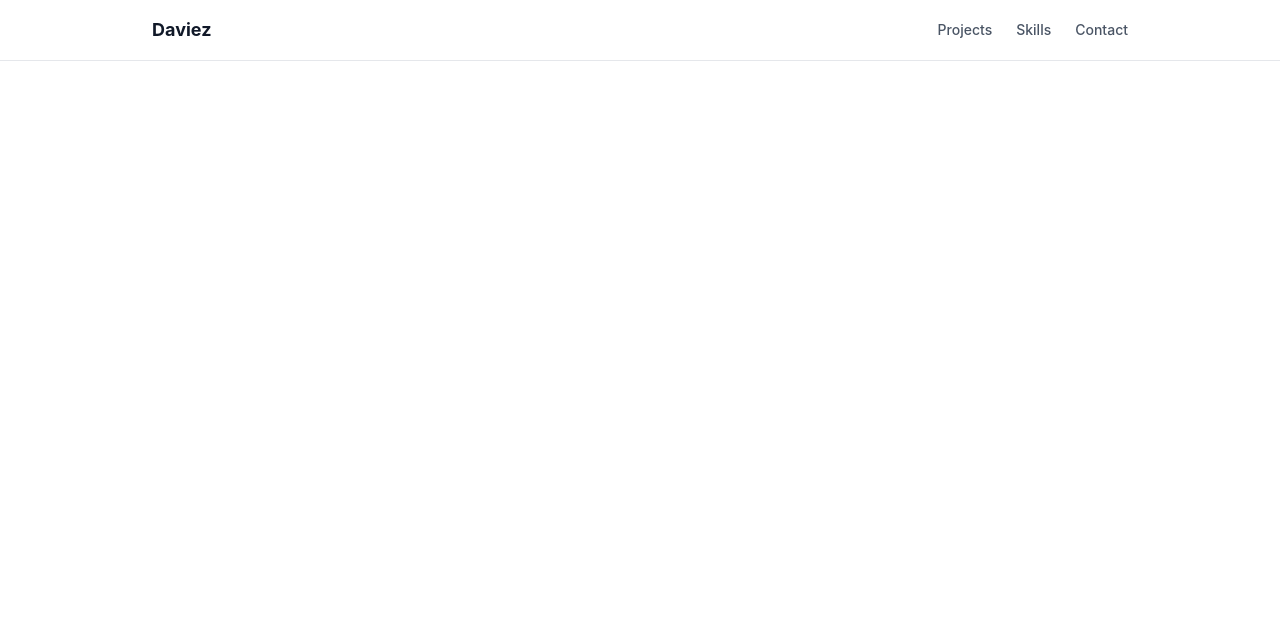
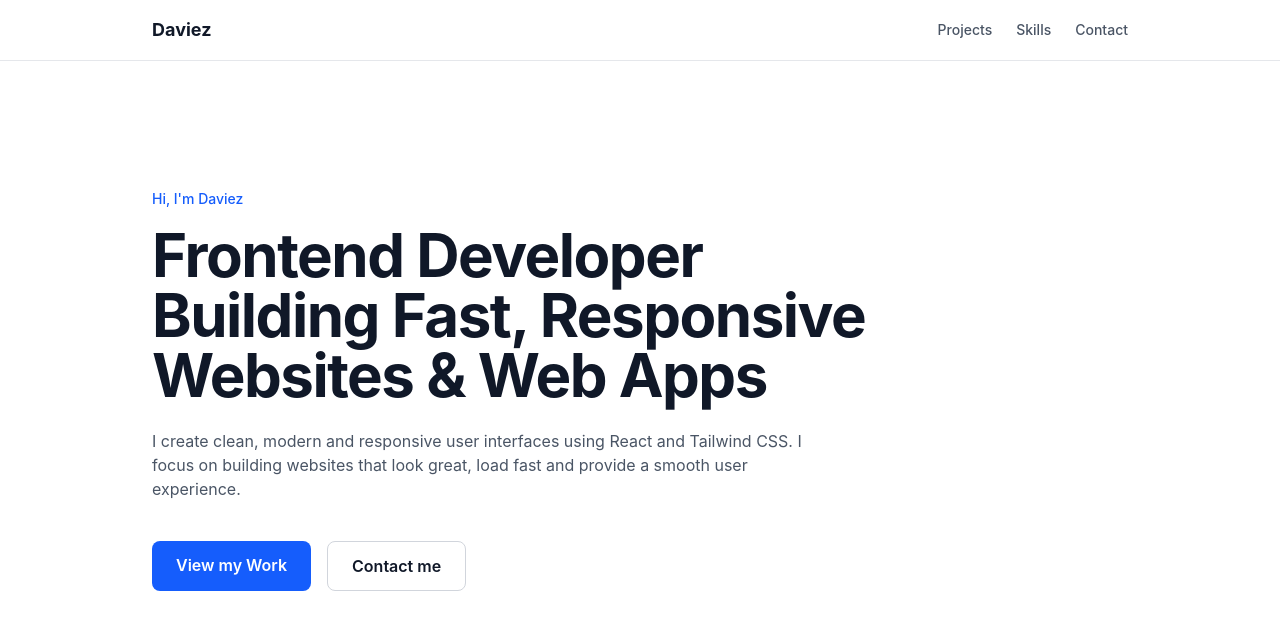
Before and after one commit to Daviez71/vite-project, a React (Vite) app: page / in a window 1280 px wide. Shown: the top 630 px of the page. Built offline with nearby package versions, Linux system fonts and the light colour scheme.

Commit message:
Add Hero section

```diff
--- a/index.html
+++ b/index.html
@@ -4,7 +4,7 @@
     <meta charset="UTF-8" />
     <link rel="icon" type="image/svg+xml" href="/favicon.svg" />
     <meta name="viewport" content="width=device-width, initial-scale=1.0" />
-    <title><title>Daviez | Frontend Developer</title></title>
+    <title>Daviez | Portfolio</title>
   </head>
   <body>
     <div id="root"></div>
--- a/src/App.jsx
+++ b/src/App.jsx
@@ -1,9 +1,11 @@
 import Navbar from "./components/Navbar"
+import Hero from "./components/Hero"
 
 function App(){
   return (
     <div>
       <Navbar />
+      <Hero />
     </div>
   )
 }
--- /dev/null
+++ b/src/components/Hero.jsx
@@ -0,0 +1,32 @@
+function Hero() {
+  return (
+    <section id="home" className="mx-auto max-w-5xl px-6 py-24 sm:py-32">
+      <p className="text-sm font-medium text-blue-600">Hi, I'm Daviez</p>
+      <h1 className="mt-4 max-w-3xl text-4xl font-bold tracking-tight text-gray-900 sm:text-6xl">
+        Frontend Developer Building Fast, Responsive Websites & Web Apps
+      </h1>
+      <p className="mt-6 max-w-2xl text-;g text-gray-600">
+        I create clean, modern and responsive user interfaces using React and
+        Tailwind CSS. I focus on building websites that look great, load fast
+        and provide a smooth user experience.
+      </p>
+      <div className="mt-10 flex flex-wrap gap-4">
+        <a
+          href="#projects"
+          className="rounded-lg bg-blue-600 px-6 py-3 font-semibold text-white hover:bg-blue-700"
+        >
+            View my Work
+        </a>
+
+        <a
+          href="#contact"
+          className="rounded-lg border border-gray-300 px-6 py-3 font-semibold text-gray-900 hover:bg-gray-50"
+        >
+            Contact me
+        </a>
+      </div>
+    </section>
+  );
+}
+
+export default Hero;
```
